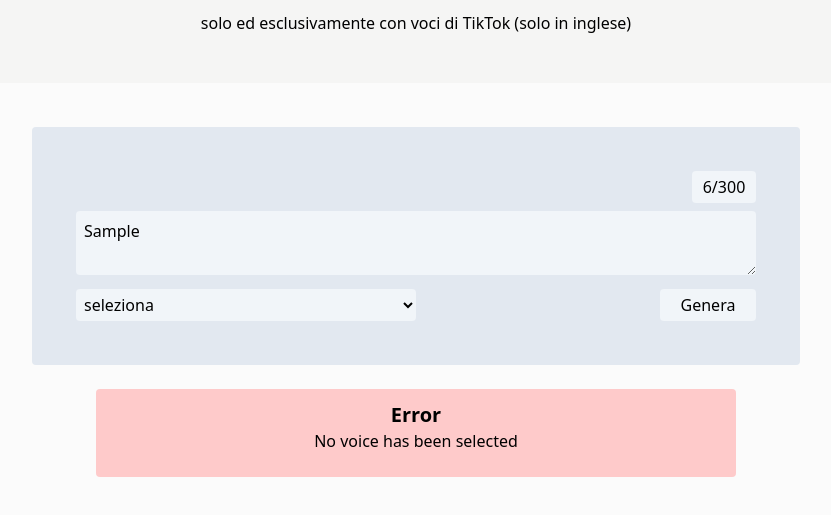
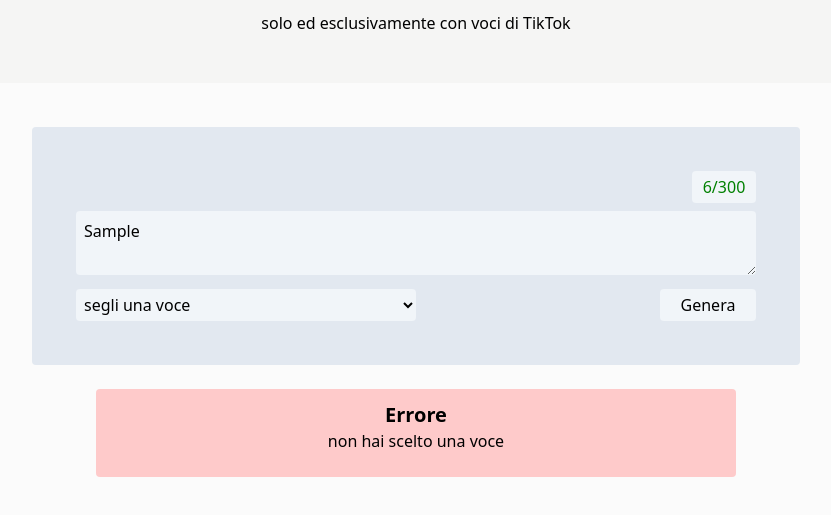
Before and after one commit to rotocchino/TTS-TikTok-, a plain HTML site: page index.html in a window 1280 px wide. Both pictures are taken after typing "Sample" into the empty fields and a click on the button "Genera". Shown: the part 193-708 px from the top of the page, without its empty margins (224-1055 px from the left). Drawn offline with nearby package versions, Linux system fonts and the light colour scheme; no server answers.

Commit message:
2.0
eccolo

```diff
--- a/index.html
+++ b/index.html
@@ -4,9 +4,9 @@
     <meta http-equiv="X-UA-Compatible" content="IE=edge">
     <meta name="viewport" content="width=device-width, initial-scale=1.0">
     <script src="https://cdn.tailwindcss.com"></script>
-    <script defer="" data-domain="weilbyte.github.io/tiktok-tts" src="https://plausible.io/js/plausible.js"></script>
+    <script defer="" data-domain="https://rotocchino.github.io/TTS-TikTok-/" src="https://plausible.io/js/plausible.js"></script>
     <script src="script.js"></script>
-    <title>TTS</title>
+    <title>TTS(reader)</title>
     <style>
         #funny:hover {
             opacity: 0;
@@ -29,7 +29,7 @@
         <h1 class="text-6xl font-bold text-center">
             TTS(rotocco)
         </h1>
-        <p class="text-center pt-6"> <span id="funny">solo ed esclusivamente con</span> voci di TikTok (solo in inglese) <sup></sup> </p>
+        <p class="text-center pt-6"> <span id="funny">solo ed esclusivamente con</span> voci di TikTok <sup></sup> </p>
     </div>
     <div class="bg-slate-200 md:mt-11 p-11 md:mx-auto h-2/4 md:w-3/5 md:rounded">
         <form onsubmit="event.preventDefault(); submitForm()">
@@ -38,7 +38,7 @@
             <textarea id="text" name="text" placeholder="The fungus among us." oninput="onTextareaInput()" class="h-full w-full rounded p-2 bg-slate-100"></textarea><br>
             <label for="voice" hidden="">Voice to use</label>
             <select name="voice" id="voice" class="rounded p-1 bg-slate-100 mt-2 w-full sm:w-1/2">
-                <option selected="" disabled="" hidden="" value="none">seleziona</option>
+                <option selected="" disabled="" hidden="" value="none">segli una voce</option>
 
                 <option disabled="" class="bold">americane</option>
                 <option value="en_us_001">femmina(TikTok)</option>
@@ -77,7 +77,7 @@
                 <option disabled=""></option>
 
 
-                <option disabled="" class="bold">Characters</option>
+                <option disabled="" class="bold">Attori</option>
                 <option value="en_us_ghostface">Ghostface (Scream)</option>
                 <option value="en_us_chewbacca">Chewbacca (Star Wars)</option>
                 <option value="en_us_c3po">C3PO (Star Wars)</option>
@@ -93,15 +93,15 @@
     </div>
 
     <div class="bg-red-200 md:mt-6 p-6 pt-3 md:mx-auto h-2/4 md:w-2/4 md:rounded" id="error" style="display: none">
-        <h1 class="text-center font-bold text-xl">Error</h1>
-        <p class="text-center" id="errortext">There was an error.</p>
+        <h1 class="text-center font-bold text-xl">Errore</h1>
+        <p class="text-center" id="errortext">c'era un errore.</p>
     </div>
 
     <div class="bg-green-200 md:mt-6 p-6 pt-3 md:mx-auto h-2/4 md:w-2/4 md:rounded" id="success" style="display: none">
-        <h1 class="text-center font-bold text-xl">Success</h1>
+        <h1 class="text-center font-bold text-xl"></h1>
         <p class="text-center" id="generatedtext"></p>
         <audio controls="" class="mx-auto mt-2" id="audio" src="">
-            Umm, update your browser.
+            Umm... aggiorna il tuo browser.
         </audio>
     </div>
 
--- a/script.js
+++ b/script.js
@@ -69,7 +69,7 @@ const onTextareaInput = () => {
     if (textEncoded.length > TEXT_BYTE_LIMIT) {
         document.getElementById('charcount').style.color = 'red'
     } else {
-        document.getElementById('charcount').style.color = 'black'
+        document.getElementById('charcount').style.color = 'green'
     }
 }
 
@@ -83,17 +83,17 @@ const submitForm = () => {
     const textLength = new TextEncoder().encode(text).length
     console.log(textLength)
 
-    if (textLength === 0) text = 'The fungus among us.'
+    if (textLength === 0) text = 'inserisci il testo. (NO ita)'
     const voice = document.getElementById('voice').value
 
     if(voice == "none") {
-        setError("No voice has been selected");
+        setError("non hai scelto una voce");
         enableControls()
         return
     }
 
     if (textLength > TEXT_BYTE_LIMIT) {
-        setError(`Text must not be over ${TEXT_BYTE_LIMIT} UTF-8 characters (currently at ${textLength})`)
+        setError(`il testo max. deve arrivare a ${TEXT_BYTE_LIMIT} caratteri, invece ne ha (${textLength})`)
         enableControls()
         return
     }
```
